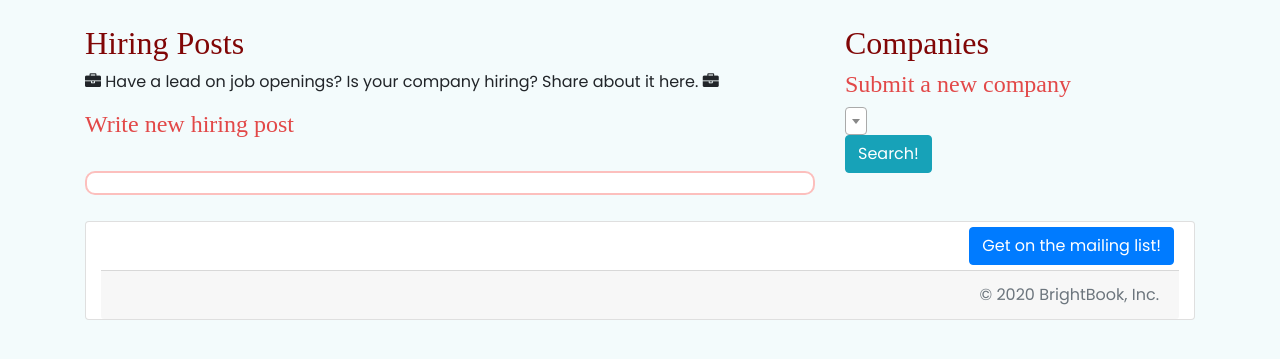
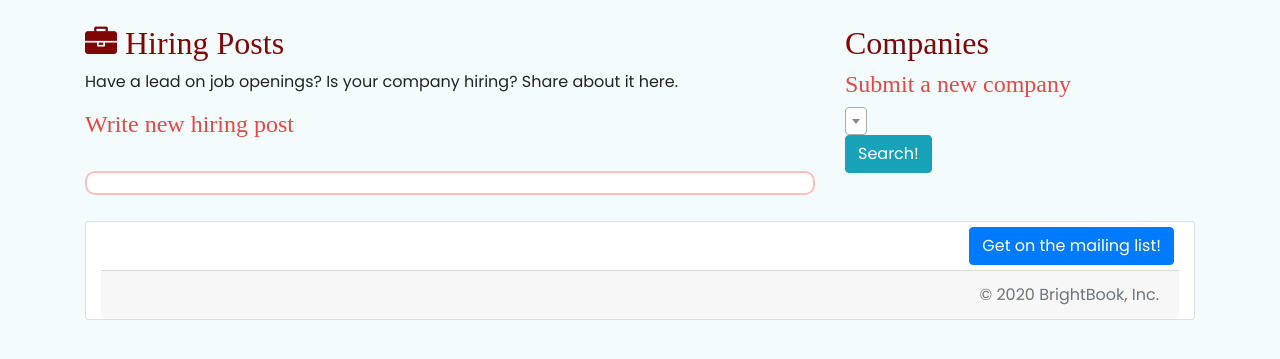
Before and after one commit to maggieee/brightbook, a Flask app: template templates/hiring_posts.html in a window 1280 px wide. Shown: the part 80-439 px from the top of the page. Run offline with Flask 2, Linux system fonts and the light colour scheme; the template is opened without the code that fills it, so the values that code supplies are empty; some libraries are stand-ins or nearby versions; some web fonts are replaced.

Commit message:
more moving icons

```diff
--- a/templates/hiring_posts.html
+++ b/templates/hiring_posts.html
@@ -8,8 +8,8 @@
 
 
 
-  <h2>Hiring Posts</h2>
-  <p><i class="fa fa-briefcase"></i> Have a lead on job openings? Is your company hiring? Share about it here. <i class="fa fa-briefcase"></i> </p>
+  <h2><i class="fa fa-briefcase"></i> Hiring Posts</h2>
+  <p>Have a lead on job openings? Is your company hiring? Share about it here. </p>
   <h4><a href="/create_hiring_post">Write new hiring post</a></h4>
   <br>
   <!-- <ul style="list-style: none;"> -->
```
